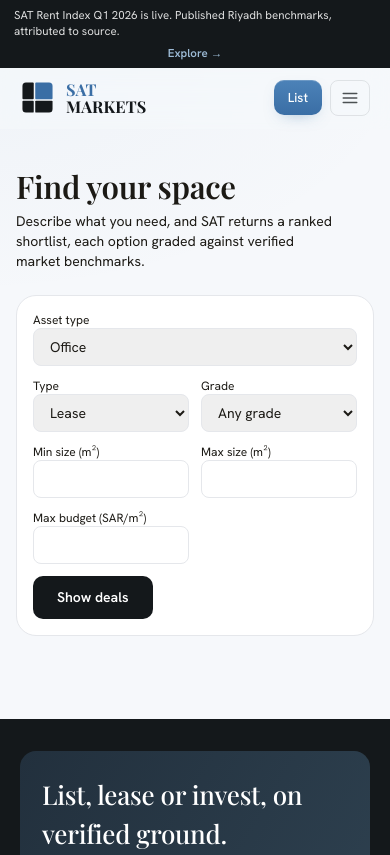
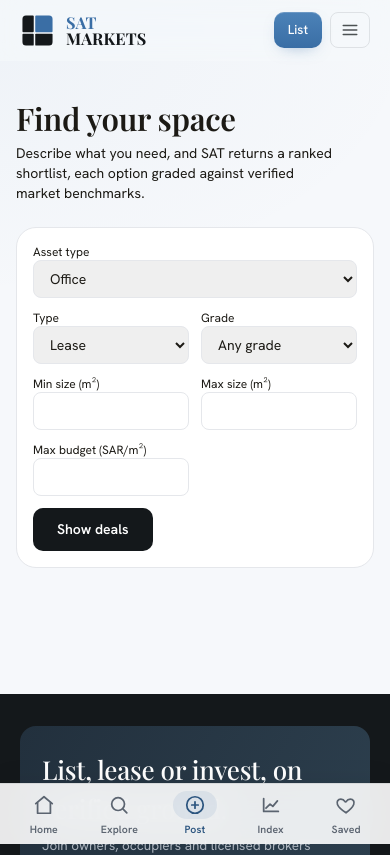
Before and after one commit to saleemzeidan123/satmarkets, a Next.js app: page /en/find in a window 390 px wide. Shown: the top 855 px of the page. Built offline with nearby package versions, Linux system fonts and the light colour scheme.

Commit message:
Design uplift slice 1: mobile bottom tab bar (app shell), native-feel press states, featured snap carousel, safe-area + reduced-motion support

```diff
--- a/src/app/[locale]/layout.tsx
+++ b/src/app/[locale]/layout.tsx
@@ -6,6 +6,7 @@ import { getDictionary } from "@/i18n/getDictionary";
 import Header from "@/components/Header";
 import SatFooter from "@/components/SatFooter";
 import ChromeGate from "@/components/ChromeGate";
+import TabBar from "@/components/TabBar";
 import HtmlLangDir from "@/components/HtmlLangDir";
 import JsonLd, { ORG } from "@/components/JsonLd";
 
@@ -49,8 +50,8 @@ export default function LocaleLayout({ children, params }: { children: ReactNode
         <Link href={`/${locale}/rent-index`} style={{ color: "#9DBBD6", fontWeight: 600, textDecoration: "none" }}>{ar ? "استكشف ←" : "Explore →"}</Link>
       </div>
       <Header locale={locale} dict={dict} />
-      </>} footer={<SatFooter locale={locale} />}>
-      <main className="min-h-[70vh]">{children}</main>
+      </>} footer={<><SatFooter locale={locale} /><TabBar locale={locale} /></>}>
+      <main className="min-h-[70vh] has-tabbar">{children}</main>
       </ChromeGate>
     </>
   );
--- a/src/components/MarketingHome.tsx
+++ b/src/components/MarketingHome.tsx
@@ -246,7 +246,7 @@ export default function MarketingHome({ locale = "en", featured = [], stats }: {
         <span style={{ marginTop: 8, fontSize: 13, fontWeight: 600, color: "var(--azure-d)", display: "inline-flex", alignItems: "center", gap: 7 }}>{ar ? "اعرض التفاصيل" : "View listing"} <Icon.arrow size={16} /></span>
        </div>
       </Link>
-      <div style={{ display: "grid", gridTemplateColumns: "repeat(auto-fit,minmax(220px,1fr))", gap: 18, marginTop: 18 }}>
+      <div className="snap-row" style={{ marginTop: 18 }}>
        {rest.map((f) => (
         <Link key={f.id} href={L(`/listings/${f.id}`)} className="listing" style={{ textDecoration: "none", color: "inherit" }}>
          <Ph src={f.img} label={f.ph} h={150} badges={[f.verified ? <Verified key="v" text={vtxt} /> : null, <span key="t" className="tag" style={{ background: "rgba(255,255,255,.9)" }}>{f.type}</span>].filter(Boolean)} />
--- /dev/null
+++ b/src/components/TabBar.tsx
@@ -0,0 +1,43 @@
+"use client";
+import { useEffect, useState } from "react";
+import Link from "next/link";
+import { usePathname } from "next/navigation";
+
+const S = { width: 22, height: 22, viewBox: "0 0 24 24", fill: "none", stroke: "currentColor", strokeWidth: 1.9, strokeLinecap: "round" as const, strokeLinejoin: "round" as const };
+const IC = {
+  home: <svg {...S}><path d="M3 10.5 12 3l9 7.5" /><path d="M5 9.5V21h14V9.5" /></svg>,
+  explore: <svg {...S}><circle cx="11" cy="11" r="7" /><path d="m20.5 20.5-4-4" /></svg>,
+  post: <svg {...S}><circle cx="12" cy="12" r="9" /><path d="M12 8.5v7M8.5 12h7" /></svg>,
+  index: <svg {...S}><path d="M4 5v14h16" /><path d="m6.5 15.5 4.5-4.5 3 2.5 5-6" /></svg>,
+  saved: <svg {...S}><path d="M12 20.5s-7.5-4.6-9.3-9C1.5 8.6 3.2 5.5 6.4 5.5c2 0 3.5 1.1 4.3 2.6.4.8 1.3.8 1.7 0 .8-1.5 2.3-2.6 4.3-2.6 3.2 0 4.9 3.1 3.7 6-1.8 4.4-8.4 9-8.4 9Z" /></svg>,
+};
+
+export default function TabBar({ locale }: { locale: string }) {
+  const ar = locale === "ar";
+  const pathname = usePathname() || "";
+  const [saved, setSaved] = useState(0);
+  useEffect(() => {
+    const read = () => { try { const s = JSON.parse(localStorage.getItem("satm_saved") || "[]"); setSaved(Array.isArray(s) ? s.length : 0); } catch {} };
+    read();
+    window.addEventListener("focus", read); window.addEventListener("storage", read);
+    return () => { window.removeEventListener("focus", read); window.removeEventListener("storage", read); };
+  }, [pathname]);
+  const tabs = [
+    { href: `/${locale}`, label: ar ? "الرئيسية" : "Home", ic: IC.home, exact: true, badge: 0 },
+    { href: `/${locale}/listings`, label: ar ? "استكشف" : "Explore", ic: IC.explore, exact: false, badge: 0 },
+    { href: `/${locale}/find`, label: ar ? "اطلب" : "Post", ic: IC.post, exact: false, badge: 0 },
+    { href: `/${locale}/rent-index`, label: ar ? "المؤشر" : "Index", ic: IC.index, exact: false, badge: 0 },
+    { href: `/${locale}/saved`, label: ar ? "المحفوظة" : "Saved", ic: IC.saved, exact: false, badge: saved },
+  ];
+  const on = (t: (typeof tabs)[number]) => (t.exact ? pathname === t.href : pathname === t.href || pathname.startsWith(t.href + "/"));
+  return (
+    <nav className="tabbar" aria-label={ar ? "التنقل السفلي" : "Bottom navigation"}>
+      {tabs.map((t) => (
+        <Link key={t.href} href={t.href} className={on(t) ? "on" : ""} aria-current={on(t) ? "page" : undefined}>
+          <span className="tb-ic">{t.ic}{t.badge > 0 ? <span className="tb-badge fig">{t.badge}</span> : null}</span>
+          <span>{t.label}</span>
+        </Link>
+      ))}
+    </nav>
+  );
+}
--- a/src/styles/globals.css
+++ b/src/styles/globals.css
@@ -126,3 +126,26 @@ html, body { overflow-x: clip; }
 
 /* unified photo grade */
 .card img { filter: saturate(0.82) contrast(1.06) brightness(0.99); }
+
+/* ---- App shell: mobile bottom tab bar + native-feel interactions (design uplift slice 1) ---- */
+.tabbar{position:fixed;bottom:0;left:0;right:0;z-index:45;display:flex;align-items:stretch;background:rgba(255,255,255,.9);backdrop-filter:blur(16px) saturate(1.4);-webkit-backdrop-filter:blur(16px) saturate(1.4);border-top:1px solid rgba(28,33,38,.09);padding:5px 6px calc(5px + env(safe-area-inset-bottom));box-shadow:0 -6px 24px rgba(20,24,28,.05);}
+.tabbar a{display:flex;flex-direction:column;align-items:center;justify-content:center;gap:3px;flex:1;min-height:50px;font-size:10.5px;font-weight:600;letter-spacing:.01em;color:#5B6470;border-radius:12px;text-decoration:none;transition:color .16s ease,transform .12s ease;-webkit-tap-highlight-color:transparent;}
+.tabbar a.on{color:#2C557F;}
+.tabbar a.on .tb-ic{background:rgba(58,110,165,.10);}
+.tabbar a:active{transform:scale(.92);}
+.tabbar .tb-ic{position:relative;display:flex;align-items:center;justify-content:center;width:44px;height:28px;border-radius:14px;transition:background .16s ease;}
+.tabbar .tb-badge{position:absolute;top:-4px;inset-inline-end:-2px;min-width:15px;height:15px;border-radius:8px;background:#3A6EA5;color:#fff;font-size:9px;line-height:1;display:flex;align-items:center;justify-content:center;padding:0 3px;border:1.5px solid #fff;}
+@media(min-width:1024px){.tabbar{display:none;}}
+main.has-tabbar{padding-bottom:calc(62px + env(safe-area-inset-bottom));}
+@media(min-width:1024px){main.has-tabbar{padding-bottom:0;}}
+@media(max-width:640px){.topnotice{display:none!important;}}
+@media(hover:none){
+  .card:active,.listing:active,.feat-card:active,.home-lead:active,.home-job:active{transform:scale(.984);transition:transform .12s ease;}
+  .btn-gold:active,.btn-ghost:active,.btn:active,.chip:active{transform:scale(.95);transition:transform .1s ease;}
+}
+.snap-row{display:flex;gap:14px;overflow-x:auto;scroll-snap-type:x mandatory;-webkit-overflow-scrolling:touch;scrollbar-width:none;padding:2px 2px 6px;}
+.snap-row::-webkit-scrollbar{display:none;}
+.snap-row>*{scroll-snap-align:start;flex:0 0 80%;min-width:0;}
+@media(min-width:640px){.snap-row>*{flex-basis:46%;}}
+@media(min-width:1024px){.snap-row{display:grid;grid-template-columns:repeat(auto-fit,minmax(220px,1fr));gap:18px;overflow:visible;padding:0;}}
+@media(prefers-reduced-motion:reduce){*,*::before,*::after{animation-duration:.01ms!important;animation-iteration-count:1!important;transition-duration:.01ms!important;}html{scroll-behavior:auto;}}
```
